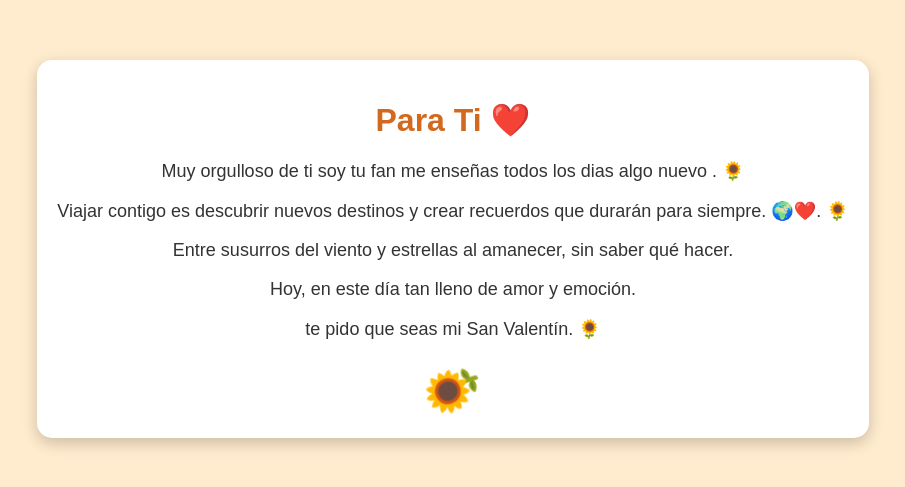
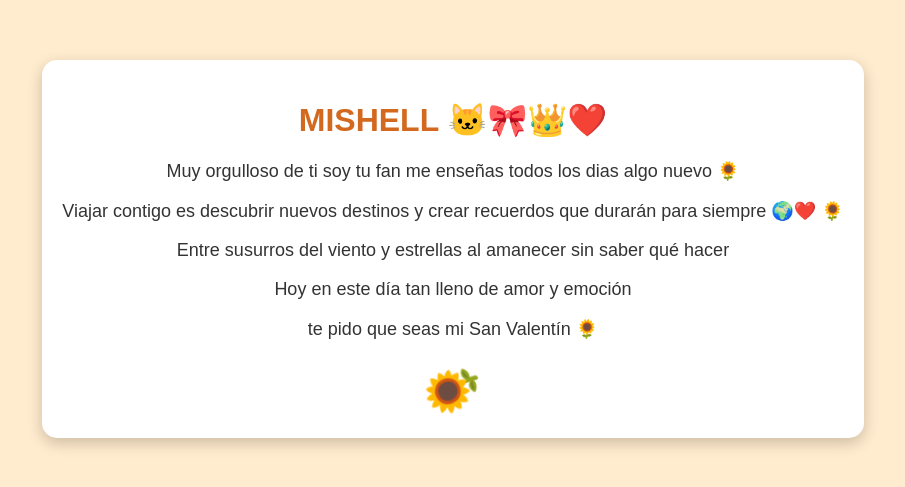
Before and after one commit to kevin87347/CARTA, a plain HTML site: page index.html in a window 1280 px wide. Shown: the part 159-646 px from the top of the page, without its empty margins (187-1092 px from the left). Drawn offline with Linux system fonts and the light colour scheme.

Commit message:
Update index.html

```diff
--- a/index.html
+++ b/index.html
@@ -8,12 +8,12 @@
 </head>
 <body>
     <div class="card">
-        <h1>Para Ti ❤️</h1>
-        <p class="message">Muy orgulloso de ti soy tu fan me enseñas todos los dias algo nuevo . 🌻</p>
-        <p class="message"> Viajar contigo es descubrir nuevos destinos y crear recuerdos que durarán para siempre. 🌍❤️. 🌻</p>
-        <p class="message">Entre susurros del viento y estrellas al amanecer, sin saber qué hacer.</p>
-        <p class="message">Hoy, en este día tan lleno de amor y emoción. </p>
-        <p class="message">te pido que seas mi San Valentín. 🌻</p>
+        <h1> MISHELL  🐱🎀👑❤️</h1>
+        <p class="message">Muy orgulloso de ti soy tu fan me enseñas todos los dias algo nuevo  🌻</p>
+        <p class="message"> Viajar contigo es descubrir nuevos destinos y crear recuerdos que durarán para siempre 🌍❤️ 🌻</p>
+        <p class="message">Entre susurros del viento y estrellas al amanecer  sin saber qué hacer </p>
+        <p class="message">Hoy  en este día tan lleno de amor y emoción </p>
+        <p class="message">te pido que seas mi San Valentín  🌻</p>
         <div class="sunflower">🌻</div>
     </div>
     <script src="script.js"></script>
```
